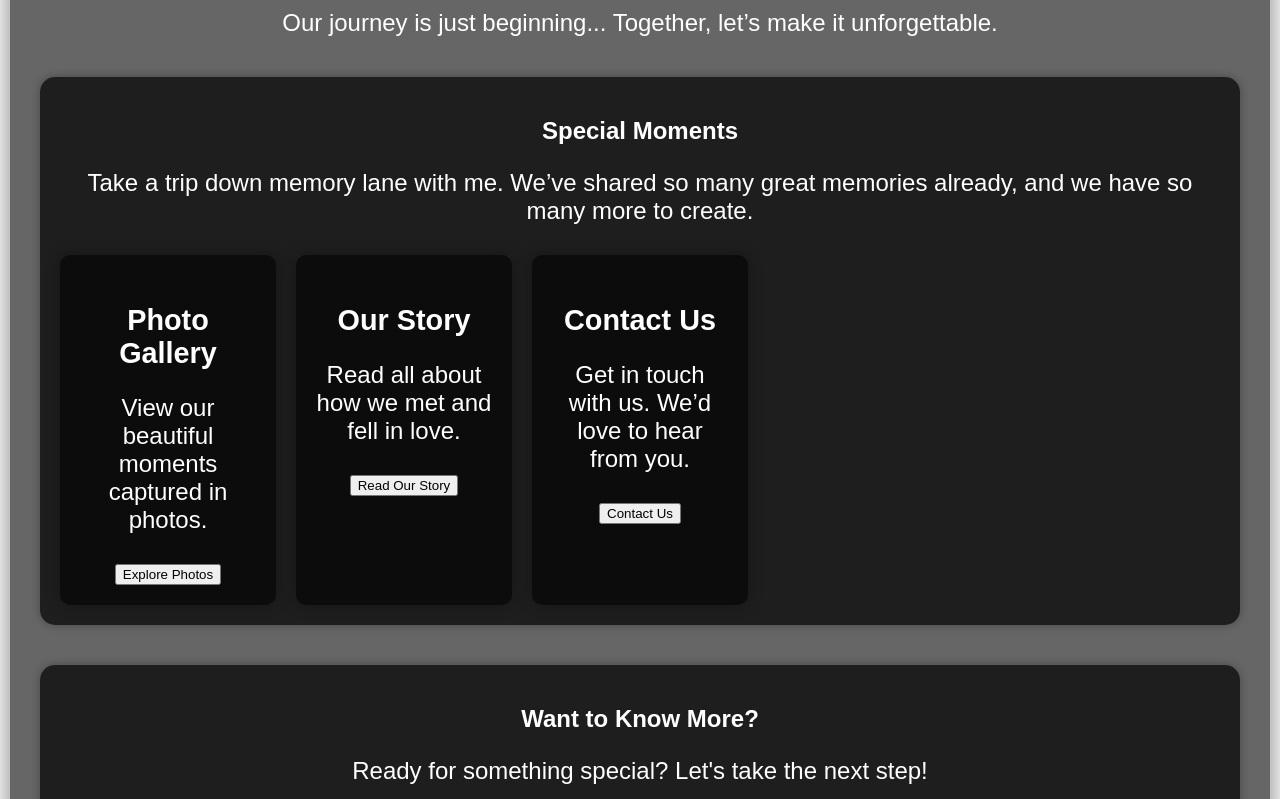
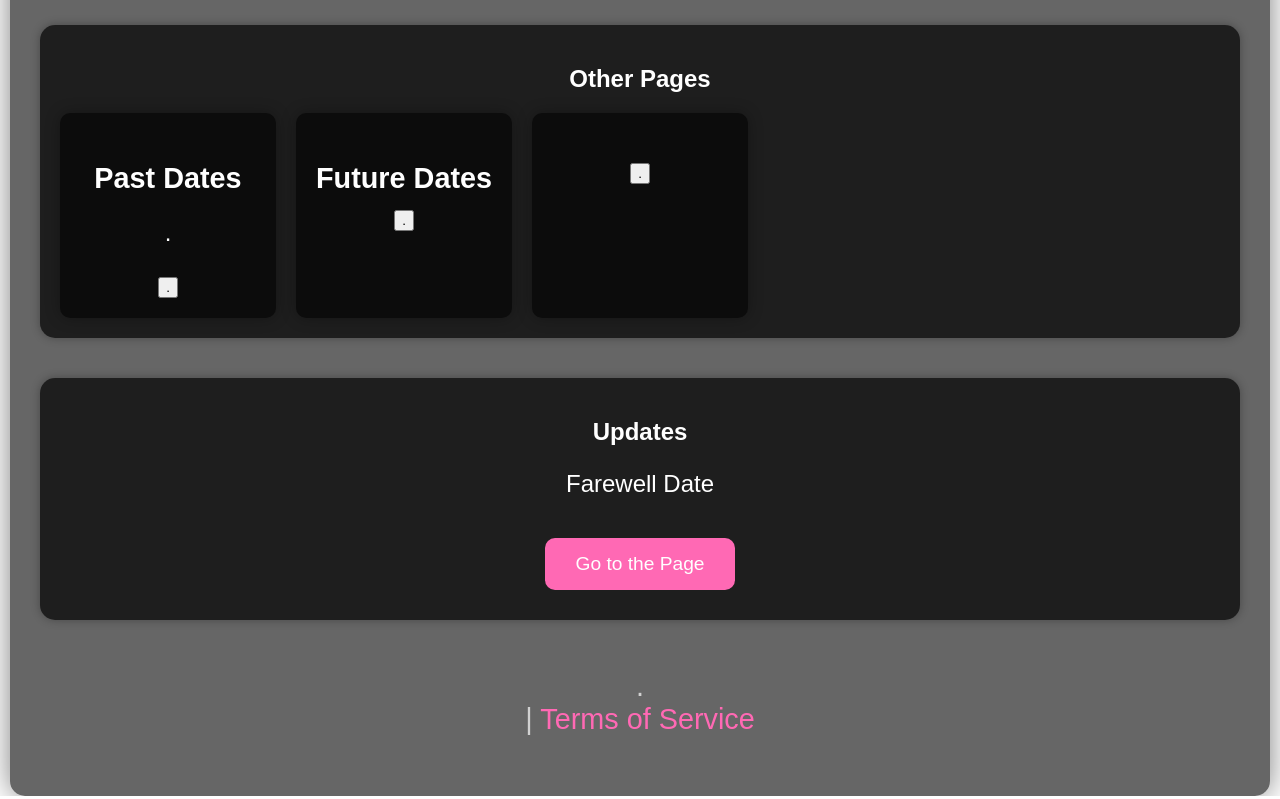
Before and after one commit to aditya29263/Will.you.now, a plain HTML site: page index.html in a window 1280 px wide. Shown: the part 182-981 px from the top of the page. Drawn offline with Linux system fonts and the light colour scheme.

Commit message:
Update index.html

```diff
--- a/index.html
+++ b/index.html
@@ -81,10 +81,6 @@
             font-size: 1.8em;
         }
 
-        .hidden {
-            display: none;
-        }
-
         .footer {
             margin-top: 50px;
             font-size: 1.2em;
@@ -103,48 +99,45 @@
 </head>
 <body>
     <div class="container">
-        <h1>Welcome, My Love!</h1>
-        <p>Our journey is just beginning... Together, let’s make it unforgettable.</p>
+        <h1>Youre here Again</h1>
 
         <div class="section">
-            <h2>Special Moments</h2>
-            <p>Take a trip down memory lane with me. We’ve shared so many great memories already, and we have so many more to create.</p>
+            <h2>Other Pages</h2>
             <div class="grid-container">
                 <div class="grid-item">
-                    <h3>Photo Gallery</h3>
-                    <p>View our beautiful moments captured in photos.</p>
-                    <button onclick="location.href='photo-gallery.html'">Explore Photos</button>
+                    <h3>Past Dates</h3>
+                    <p>.</p>
+                    <button onclick="window.open('', '_blank')">.</button>
                 </div>
                 <div class="grid-item">
-                    <h3>Our Story</h3>
-                    <p>Read all about how we met and fell in love.</p>
-                    <button onclick="location.href='our-story.html'">Read Our Story</button>
+                    <h3>Future Dates</h3>
+                    <button onclick="window.open('', '_blank')">.</button>
                 </div>
                 <div class="grid-item">
-                    <h3>Contact Us</h3>
-                    <p>Get in touch with us. We’d love to hear from you.</p>
-                    <button onclick="location.href='contact-us.html'">Contact Us</button>
+                    <h3></h3>
+                    <p></p>
+                    <button onclick="window.open('', '_blank')">.</button>
                 </div>
             </div>
         </div>
 
         <div class="section">
-            <h2>Want to Know More?</h2>
-            <p>Ready for something special? Let's take the next step!</p>
+            <h2>Updates</h2>
+            <p>Farewell Date</p>
             <div class="buttons">
-                <button id="goToWillYouNowBtn">Go to 'Will You Now?' Page</button>
+                <button id="goToWillYouNowBtn">Go to the Page</button>
             </div>
         </div>
 
         <div class="footer">
-            <p>Thanks for visiting our special homepage. <br> <a href="privacy-policy.html">Privacy Policy</a> | <a href="terms-of-service.html">Terms of Service</a></p>
+            <p>. <br> <a href="https://www.example.com/privacy-policy" target="_blank">  </a> | <a href="https://www.example.com/terms-of-service" target="_blank">Terms of Service</a></p>
         </div>
     </div>
 
     <script>
-        // Button to navigate to 'Will You Now?' page
+        // Button to navigate to 'Will You Now?' page (external link)
         document.getElementById("goToWillYouNowBtn").addEventListener("click", function() {
-            window.location.href = 'willyounow.html'; // Ensure the file name is correct
+            window.open('https://www.example.com/willyounow', '_blank'); // Link to external site
         });
     </script>
 </body>
```
